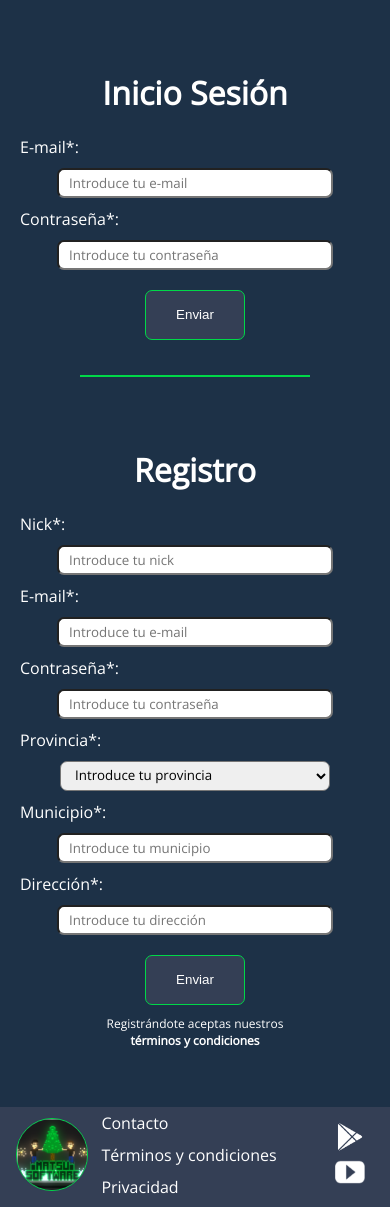
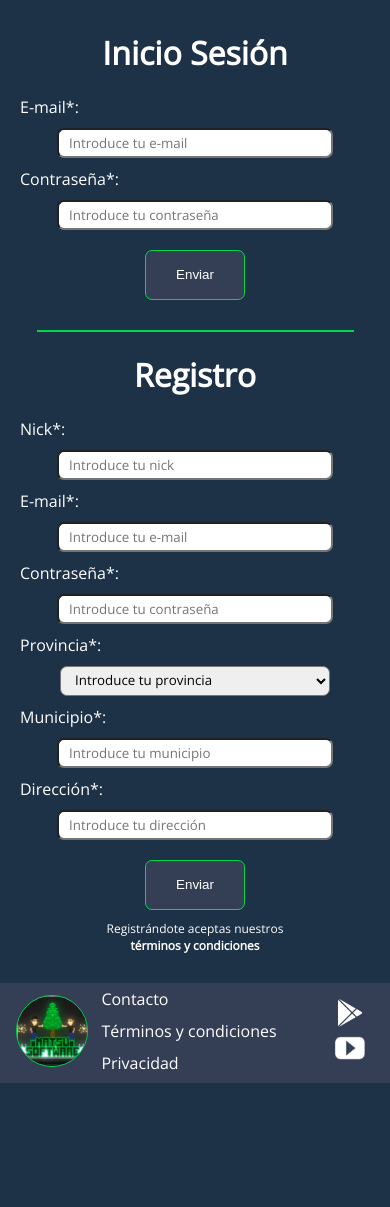
Before and after one commit to byMagg/MatsuSoftware, a PHP site: page /login.php in a window 390 px wide. Shown: the part 50-1257 px from the top of the page. After the commit the page ends 1133 px from the top, so only its background shows below. Run offline with PHP 8.4, Linux system fonts and the light colour scheme.

Commit message:
updateeeeeee

```diff
--- a/css/login.css
+++ b/css/login.css
@@ -81,14 +81,21 @@ p, h4 {
         padding: 50px 0 100px 0;
     }
 
-    #iniciosesion, #registro {
+    #form {
+        text-align: center;
+        padding: 0;
+    }
+
+    #registro {
         height: 630px;
         width: 90vw;
-        padding: 50px 0;
+        padding: 0;
     }
 
     #iniciosesion {
         height: 275px;
+        width: 90vw;
+        padding: 10px 0;
     }
 
     input {
@@ -106,10 +113,10 @@ p, h4 {
     #separator {
         border: 1px solid rgb(0, 216, 72);
         height: 0px;
+        min-width: 260px;
         min-height: 0px;
-        margin: 50px 0px 50px 0px;
-        width: 65%;
-        margin: 0 auto;
+        width: 90%;
+        margin: 35px auto 20px;
     }
 
     #error {
```
